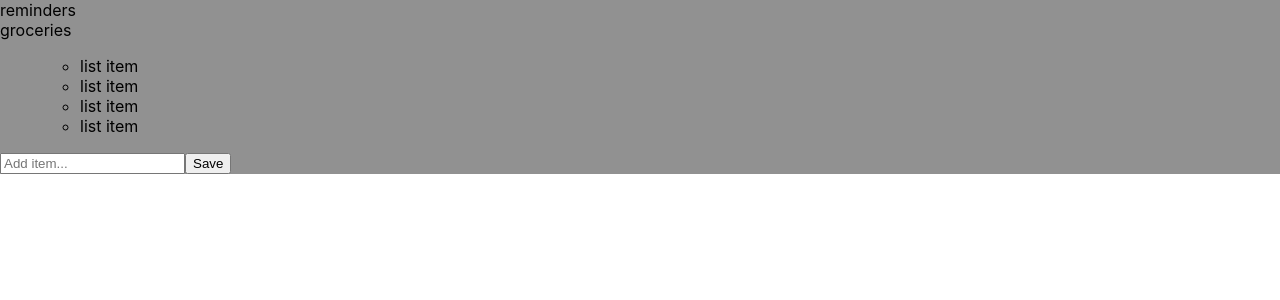
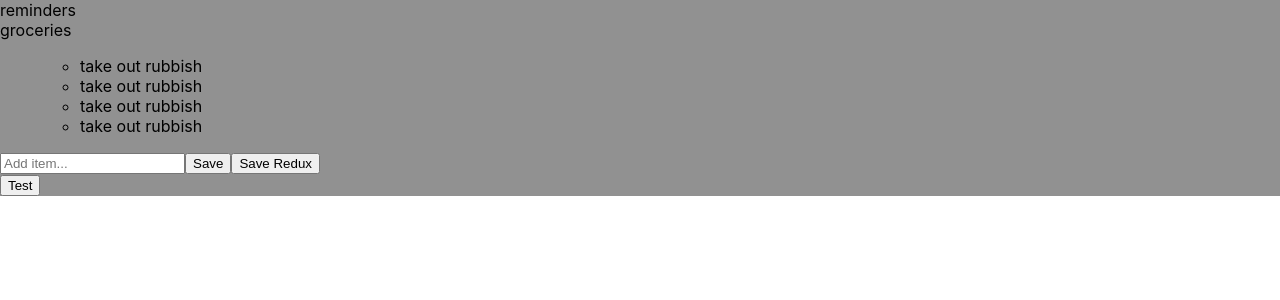
Before and after one commit to ventenni/todo, a React (Create React App) app: page / in a window 1280 px wide. Shown: the top 300 px of the page. Built offline with nearby package versions, Linux system fonts and the light colour scheme.

Commit message:
added redux to project. Replaced add reminder method to add to redux as well as local storage.

```diff
--- a/package.json
+++ b/package.json
@@ -3,11 +3,15 @@
 	"version": "0.1.0",
 	"private": true,
 	"dependencies": {
+		"@reduxjs/toolkit": "^1.7.2",
 		"@testing-library/jest-dom": "^5.16.1",
 		"@testing-library/react": "^12.1.2",
 		"@testing-library/user-event": "^13.5.0",
+		"framer-motion": "^6.2.3",
 		"react": "^17.0.2",
 		"react-dom": "^17.0.2",
+		"react-icons": "^4.3.1",
+		"react-redux": "^7.2.6",
 		"react-scripts": "5.0.0",
 		"sass": "^1.49.7",
 		"web-vitals": "^2.1.4"
--- a/src/App.js
+++ b/src/App.js
@@ -1,5 +1,13 @@
 import './App.scss';
-import React, { useState, useEffect } from 'react';
+import React, { useState } from 'react';
+
+import { useSelector, useDispatch } from 'react-redux';
+import {
+	addList,
+	addReminderToList,
+	completeReminder,
+	test,
+} from './redux/todoSlice';
 
 // Components
 import ToDoContainer from './components/ToDoContainer';
@@ -8,100 +16,61 @@ import ToDoContainer from './components/ToDoContainer';
 import useLocalStorage from './hooks/useLocalStore';
 
 const App = () => {
-	const [listItems, setListItems] = useLocalStorage('todo', [
-		{
-			name: 'reminders',
-			items: [
-				{
-					title: 'list item',
-					date: '01-01-2023',
-					completed: false,
-				},
-				{
-					title: 'list item',
-					date: '01-01-2023',
-					completed: false,
-				},
-				{
-					title: 'list item',
-					date: '01-01-2023',
-					completed: false,
-				},
-				{
-					title: 'list item',
-					date: '01-01-2023',
-					completed: false,
-				},
-			],
-		},
-		{
-			name: 'groceries',
-			items: [
-				{
-					title: 'eggs',
-					date: '',
-					completed: false,
-				},
-				{
-					title: 'eggs',
-					date: '',
-					completed: false,
-				},
-				{
-					title: 'eggs',
-					date: '',
-					completed: false,
-				},
-				{
-					title: 'eggs',
-					date: '',
-					completed: false,
-				},
-			],
-		},
-	]);
-	const [newListItem, setNewListItem] = useState('');
+	const reduxLists = useSelector((state) => state.reminder.reminders);
+	const dispatch = useDispatch();
 
-	const addItemToList = (e, selectedList) => {
-		e.preventDefault();
+	const [listItems, setListItems] = useLocalStorage('todo', [...reduxLists]);
+	// const [newListItem, setNewListItem] = useState('');
 
-		if (newListItem.length === 0) return;
+	// const addItemToList = (e, selectedList) => {
+	// 	e.preventDefault();
 
-		setListItems(
-			listItems.map((item) =>
-				item.name === selectedList.name
-					? {
-							name: item.name,
-							items: [
-								...item.items,
-								{
-									title: newListItem,
-									date: '',
-									completed: false,
-								},
-							],
-							icon: item.icon,
-					  }
-					: {
-							...item,
-					  }
-			)
-		);
+	// 	if (newListItem.length === 0) return;
 
-		setNewListItem('');
-	};
+	// 	setListItems(
+	// 		listItems.map((item) =>
+	// 			item.name === selectedList.name
+	// 				? {
+	// 						name: item.name,
+	// 						items: [
+	// 							...item.items,
+	// 							{
+	// 								title: newListItem,
+	// 								date: '',
+	// 								completed: false,
+	// 							},
+	// 						],
+	// 						icon: item.icon,
+	// 				  }
+	// 				: {
+	// 						...item,
+	// 				  }
+	// 		)
+	// 	);
+
+	// 	console.log(listItems);
+
+	// 	setNewListItem('');
+	// };
+
+	console.log(reduxLists);
 
 	return (
 		<div className="todo">
 			<ToDoContainer
-				addItemToList={addItemToList}
-				listItems={listItems}
+				addItemToList={() => dispatch(addReminderToList())}
+				listItems={reduxLists}
 				setListItems={setListItems}
-				newListItem={newListItem}
-				setNewListItem={setNewListItem}
+				// newListItem={newListItem}
+				// setNewListItem={setNewListItem}
 			/>
+
+			<button onClick={() => dispatch(test())}> Test </button>
 		</div>
 	);
 };
 
 export default App;
+
+// To do - new list items not displaying updated list
+// Look at using redux to better control reminder updates
--- a/src/components/ToDoContainer.jsx
+++ b/src/components/ToDoContainer.jsx
@@ -1,16 +1,28 @@
 import React, { useState } from 'react';
 import ToDoItemList from './ToDoItemList';
 
-const ToDoContainer = ({
-	listItems,
-	newListItem,
-	setNewListItem,
-	addItemToList,
-}) => {
+// Redux
+import { useSelector, useDispatch } from 'react-redux';
+import {
+	addList,
+	addReminderToList,
+	completeReminder,
+} from './../redux/todoSlice';
+
+const ToDoContainer = ({ listItems, addItemToList }) => {
 	const [selectedList, setSelectedList] = useState(listItems[0]);
+	const [newListItem, setNewListItem] = useState('');
+
+	const dispatch = useDispatch();
 
 	const changeList = (name) => {
 		setSelectedList(...listItems.filter((list) => list.name === name));
+	};
+
+	const addNewReminder = (e) => {
+		e.preventDefault();
+
+		dispatch(addReminderToList({ newListItem, selectedList }));
 	};
 
 	return (
@@ -42,6 +54,8 @@ const ToDoContainer = ({
 				<button onClick={(e) => addItemToList(e, selectedList)}>
 					Save
 				</button>
+
+				<button onClick={(e) => addNewReminder(e)}>Save Redux</button>
 			</div>
 		</div>
 	);
--- a/src/index.js
+++ b/src/index.js
@@ -3,12 +3,16 @@ import ReactDOM from 'react-dom';
 import './index.css';
 import App from './App';
 import reportWebVitals from './reportWebVitals';
+import store from './redux/store';
+import { Provider } from 'react-redux';
 
 ReactDOM.render(
-  <React.StrictMode>
-    <App />
-  </React.StrictMode>,
-  document.getElementById('root')
+	<React.StrictMode>
+		<Provider store={store}>
+			<App />
+		</Provider>
+	</React.StrictMode>,
+	document.getElementById('root')
 );
 
 // If you want to start measuring performance in your app, pass a function
--- /dev/null
+++ b/src/redux/store.js
@@ -0,0 +1,4 @@
+import { configureStore } from '@reduxjs/toolkit';
+import reminderReducer from './todoSlice';
+
+export default configureStore({ reducer: { reminder: reminderReducer } });
--- /dev/null
+++ b/src/redux/todoSlice.js
@@ -0,0 +1,116 @@
+import { createSlice } from '@reduxjs/toolkit';
+
+export const reminderSlice = createSlice({
+	name: 'reminder',
+	initialState: {
+		reminders: [
+			{
+				id: '0',
+				name: 'reminders',
+				icon: 'path/to/icon',
+				items: [
+					{
+						id: '0',
+						title: 'take out rubbish',
+						date: '01-01-2023',
+						completed: false,
+					},
+					{
+						id: '1',
+						title: 'take out rubbish',
+						date: '01-01-2023',
+						completed: false,
+					},
+					{
+						id: '2',
+						title: 'take out rubbish',
+						date: '01-01-2023',
+						completed: false,
+					},
+					{
+						id: '3',
+						title: 'take out rubbish',
+						date: '01-01-2023',
+						completed: false,
+					},
+				],
+			},
+			{
+				id: '1',
+				name: 'groceries',
+				icon: 'path/to/icon',
+				items: [
+					{
+						id: '0',
+						title: 'eggs',
+						date: '',
+						completed: false,
+					},
+					{
+						id: '1',
+						title: 'eggs',
+						date: '',
+						completed: false,
+					},
+					{
+						id: '2',
+						title: 'eggs',
+						date: '',
+						completed: false,
+					},
+					{
+						id: '3',
+						title: 'eggs',
+						date: '',
+						completed: false,
+					},
+				],
+			},
+		],
+		value: 0,
+	},
+	reducers: {
+		test: (state) => {
+			state.value += 1;
+		},
+		addList: (state, action) => {
+			state.reminders.push({
+				id: state.reminders.length,
+				name: action.payload.name,
+				icon: action.payload.icon || '',
+				items: [],
+			});
+		},
+
+		addReminderToList: (state, action) => {
+			console.log('add reminder to list', action.payload);
+			state.reminders.map((list) => {
+				if (list.id === action.payload.selectedList.id) {
+					return list.items.push({
+						id: list.items.length,
+						title: action.payload.newListItem,
+						date: new Date() + 1,
+						completed: false,
+					});
+				}
+			});
+		},
+
+		completeReminder: (state, action) => {
+			state.reminders.map((list) => {
+				return list.map((item) => {
+					if (action.payload.id === item.id) {
+						item.completed = true;
+					}
+					return [];
+				});
+			});
+		},
+	},
+});
+
+// Action creators are generated for each case reducer function
+export const { test, addList, addReminderToList, completeReminder } =
+	reminderSlice.actions;
+
+export default reminderSlice.reducer;
```
Also changed, not shown: src/data layout/reminders structure.json (+10 -0 lines), 1 other file (tests, documents, lock files or other folders).
